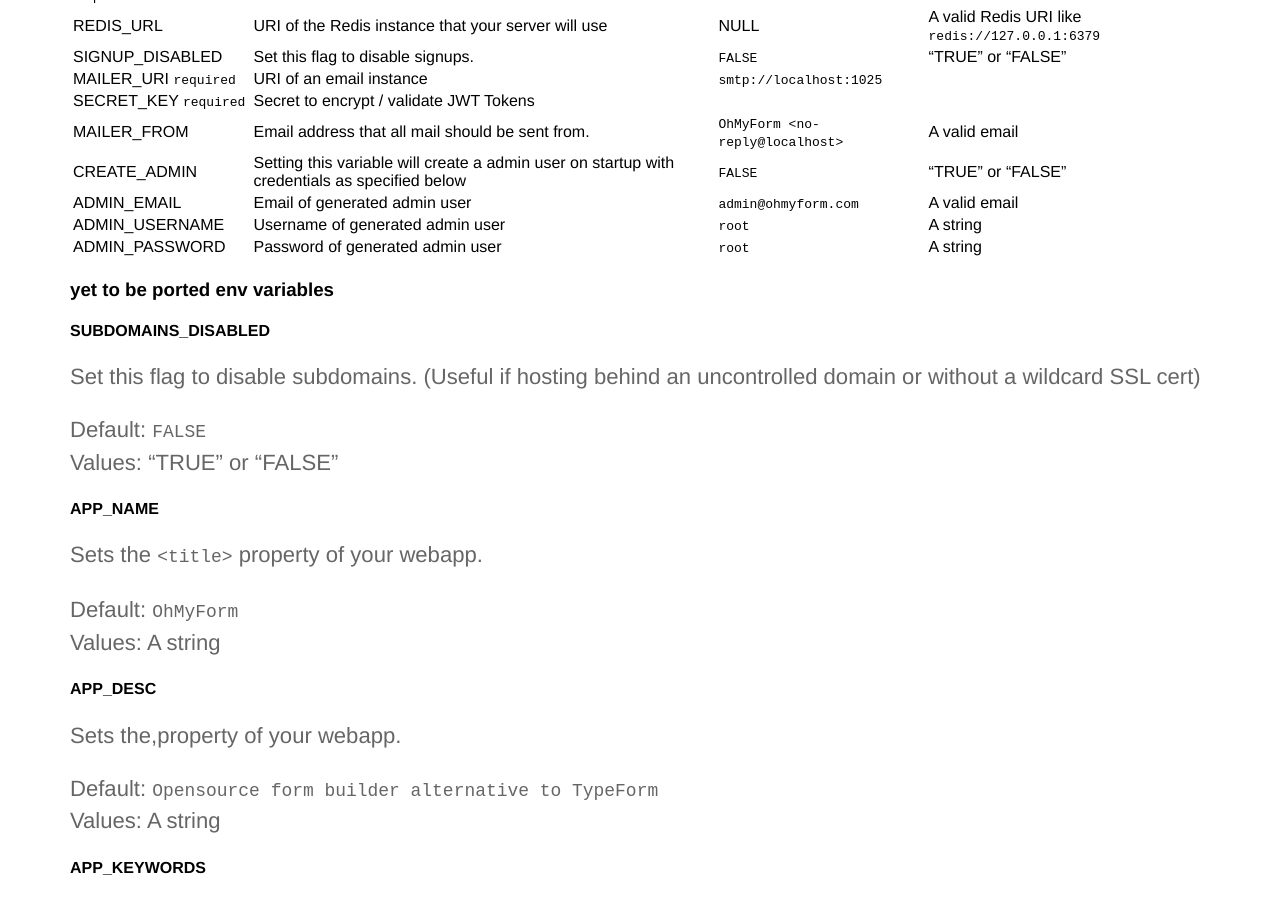
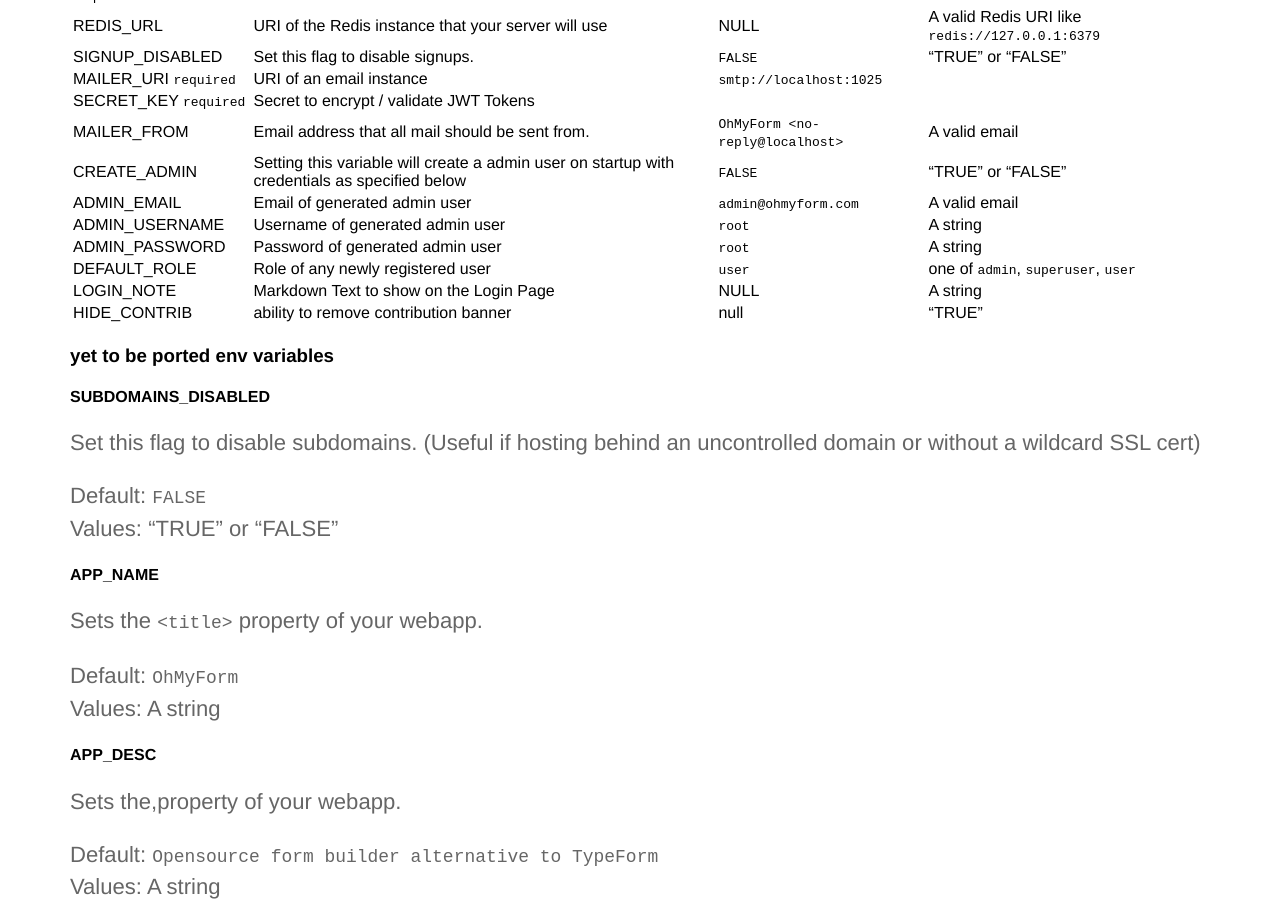
Before and after one commit to ohmyform/website, a Jekyll site: the page built from docs/env.md, in a window 1280 px wide and 900 px high, scrolled down 399 px. Built offline with Jekyll 4.4.1, drawn with Linux system fonts in a browser that asks for light colours; our own code applies the rules of GitHub Pages for plain Markdown files; comment, search, counter and statistics services are not loaded.

Commit message:
add ability to hide omf badge

```diff
--- a/docs/env.md
+++ b/docs/env.md
@@ -14,6 +14,9 @@ OhMyForm's configuration is done with environment variables. To set an option fo
 | ADMIN_EMAIL | Email of generated admin user | `admin@ohmyform.com` | A valid email |
 | ADMIN_USERNAME | Username of generated admin user | `root` | A string |
 | ADMIN_PASSWORD | Password of generated admin user | `root` | A string |
+| DEFAULT_ROLE | Role of any newly registered user | `user` | one of `admin`, `superuser`, `user` |
+| LOGIN_NOTE | Markdown Text to show on the Login Page | NULL | A string |
+| HIDE_CONTRIB | ability to remove contribution banner | null | "TRUE" |
 
 
 ### yet to be ported env variables
```
